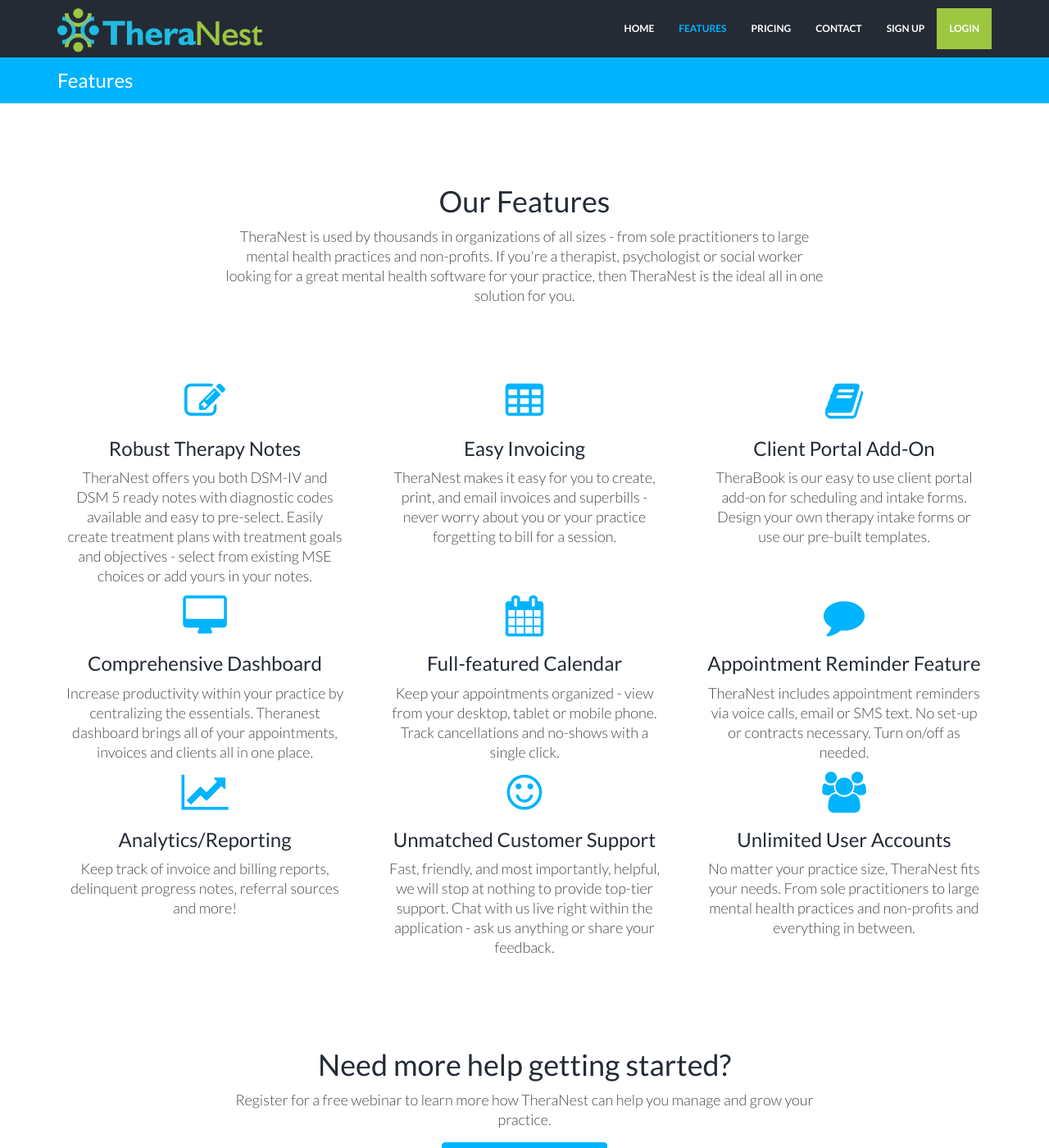
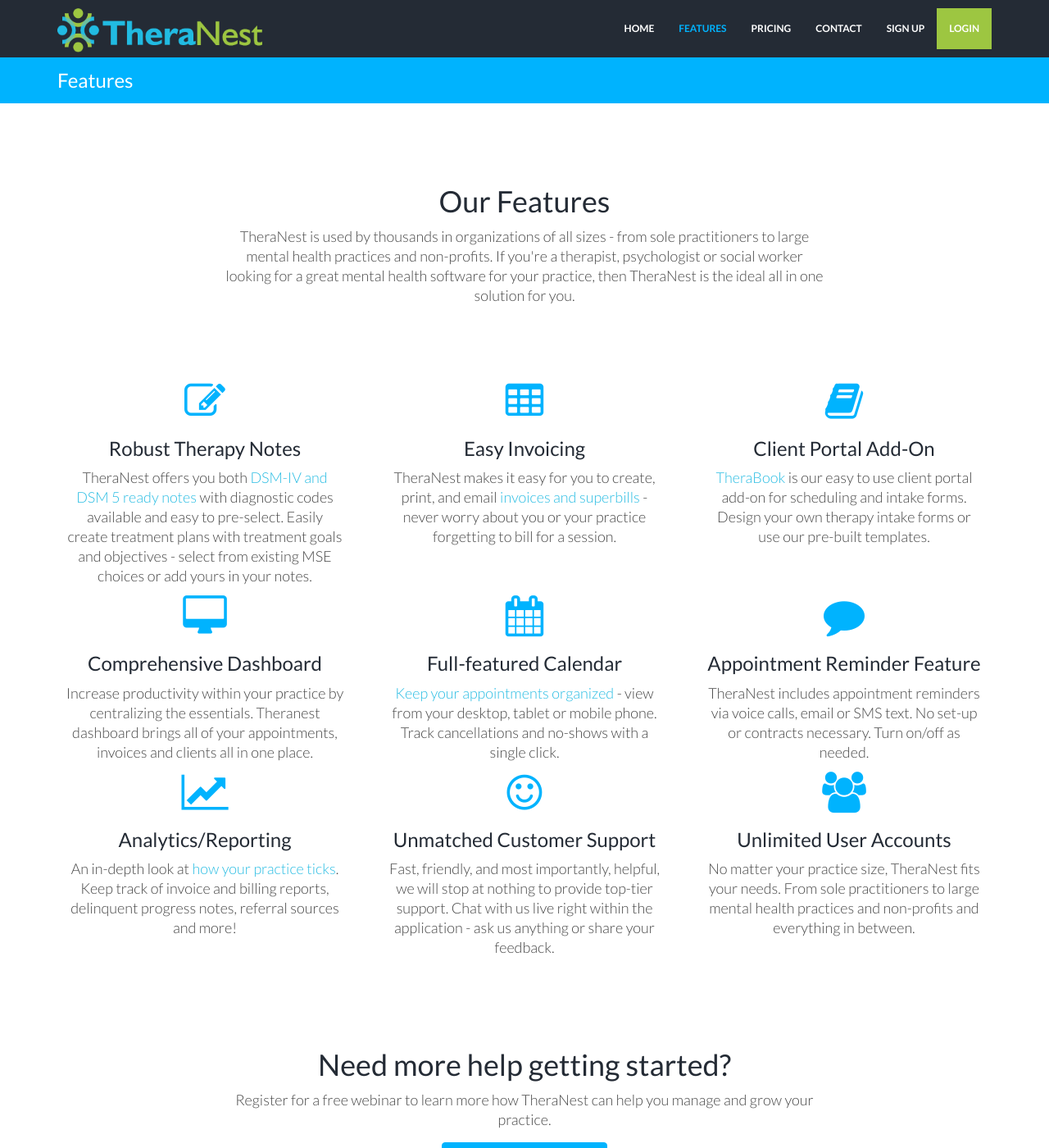
Before and after one commit to kaylacille/theranest-update, a Jekyll site: the page built from features.html, in a window 1280 px wide and 1400 px high. Shown: the whole window at 82% size. Built offline with Jekyll 4.4.1, drawn with Linux system fonts in a browser that asks for light colours; nearby versions of some CDN libraries; some of the changed lines change nothing that is shown.

Commit message:
deep linking features page

```diff
--- a/features.html
+++ b/features.html
@@ -18,17 +18,17 @@
         <div class="col-lg-4">
              <i class="fa fa-pencil-square-o"></i>
             <h2>Robust Therapy Notes</h2>
-            <p>TheraNest offers you both DSM-IV and DSM 5 ready notes with diagnostic codes available and easy to pre-select. Easily create treatment plans with treatment goals and objectives - select from existing MSE choices or add yours in your notes.</p>
+            <p>TheraNest offers you both <a href="{{"/therapy-notes-software-for-mental-health/" | prepend: site.baseurl }}">DSM-IV and DSM 5 ready notes</a> with diagnostic codes available and easy to pre-select. Easily create treatment plans with treatment goals and objectives - select from existing MSE choices or add yours in your notes.</p>
         </div>
         <div class="col-lg-4">
             <i class="fa fa-table"></i>
             <h2>Easy Invoicing</h2>
-            <p>TheraNest makes it easy for you to create, print, and email invoices and superbills - never worry about you or your practice forgetting to bill for a session.</p>
+            <p>TheraNest makes it easy for you to create, print, and email <a href="{{"/features-client-billing-management/" | prepend: site.baseurl }}">invoices and superbills</a> - never worry about you or your practice forgetting to bill for a session.</p>
         </div>
         <div class="col-lg-4">
             <i class="fa fa-book"></i>
             <h2>Client Portal Add-On</h2>
-            <p>TheraBook is our easy to use client portal add-on for scheduling and intake forms. Design your own therapy intake forms or use our pre-built templates.</p>
+            <p><a href="{{"/features-client-portal/" | prepend: site.baseurl }}">TheraBook</a> is our easy to use client portal add-on for scheduling and intake forms. Design your own therapy intake forms or use our pre-built templates.</p>
         </div>
     </div><! --/row -->
 
@@ -41,7 +41,7 @@
         <div class="col-lg-4">
             <i class="fa fa-calendar"></i>
             <h2>Full-featured Calendar</h2>
-            <p>Keep your appointments organized - view from your desktop, tablet or mobile phone. Track cancellations and no-shows with a single click.</p>
+            <p><a href="{{"/features-calendar/" | prepend: site.baseurl }}">Keep your appointments organized</a> - view from your desktop, tablet or mobile phone. Track cancellations and no-shows with a single click.</p>
         </div>
         <div class="col-lg-4">
             <i class="fa fa-comment"></i>
@@ -54,7 +54,7 @@
         <div class="col-lg-4">
             <i class="fa fa-line-chart"></i>
             <h2>Analytics/Reporting</h2>
-            <p>Keep track of invoice and billing reports, delinquent progress notes, referral sources and more!</p>
+            <p>An in-depth look at <a href="{{"/features-analytics/" | prepend: site.baseurl }}">how your practice ticks</a>. Keep track of invoice and billing reports, delinquent progress notes, referral sources and more!</p>
         </div>
         <div class="col-lg-4">
             <i class="fa fa-smile-o"></i>
```
